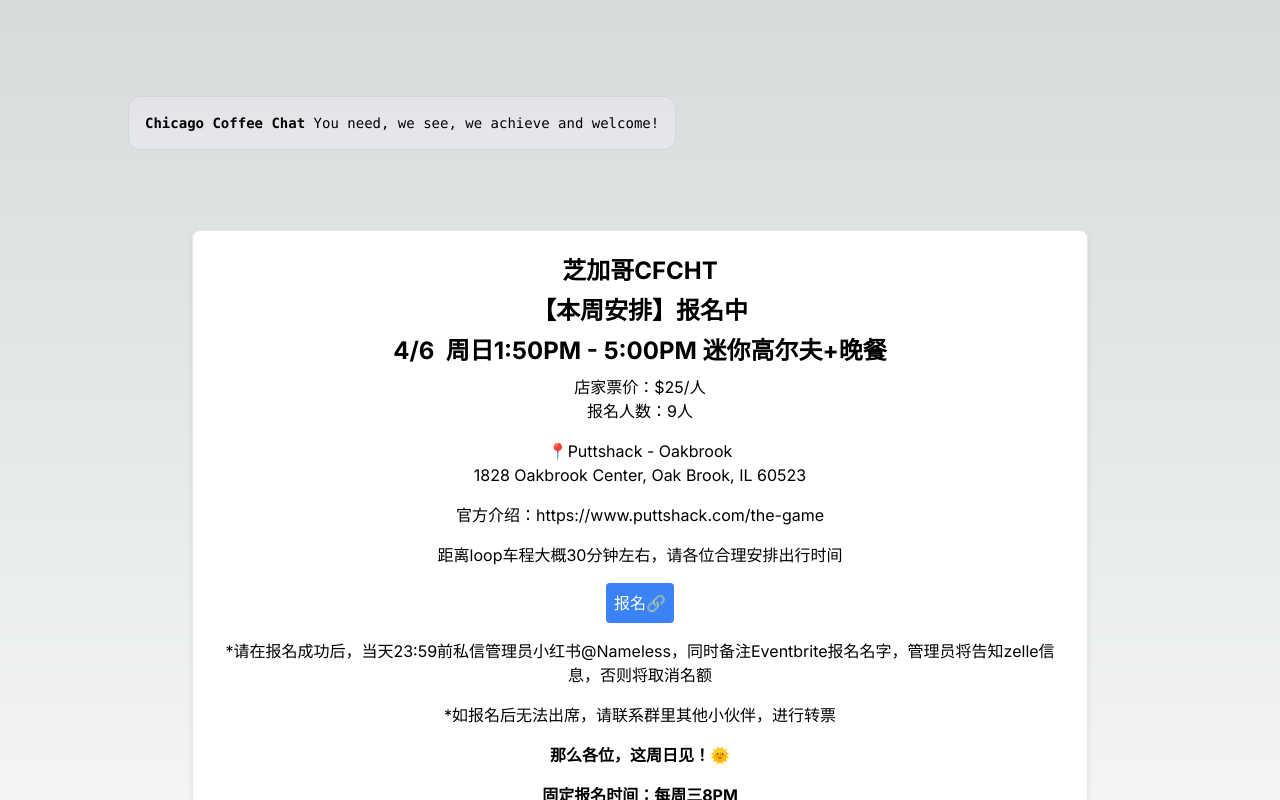
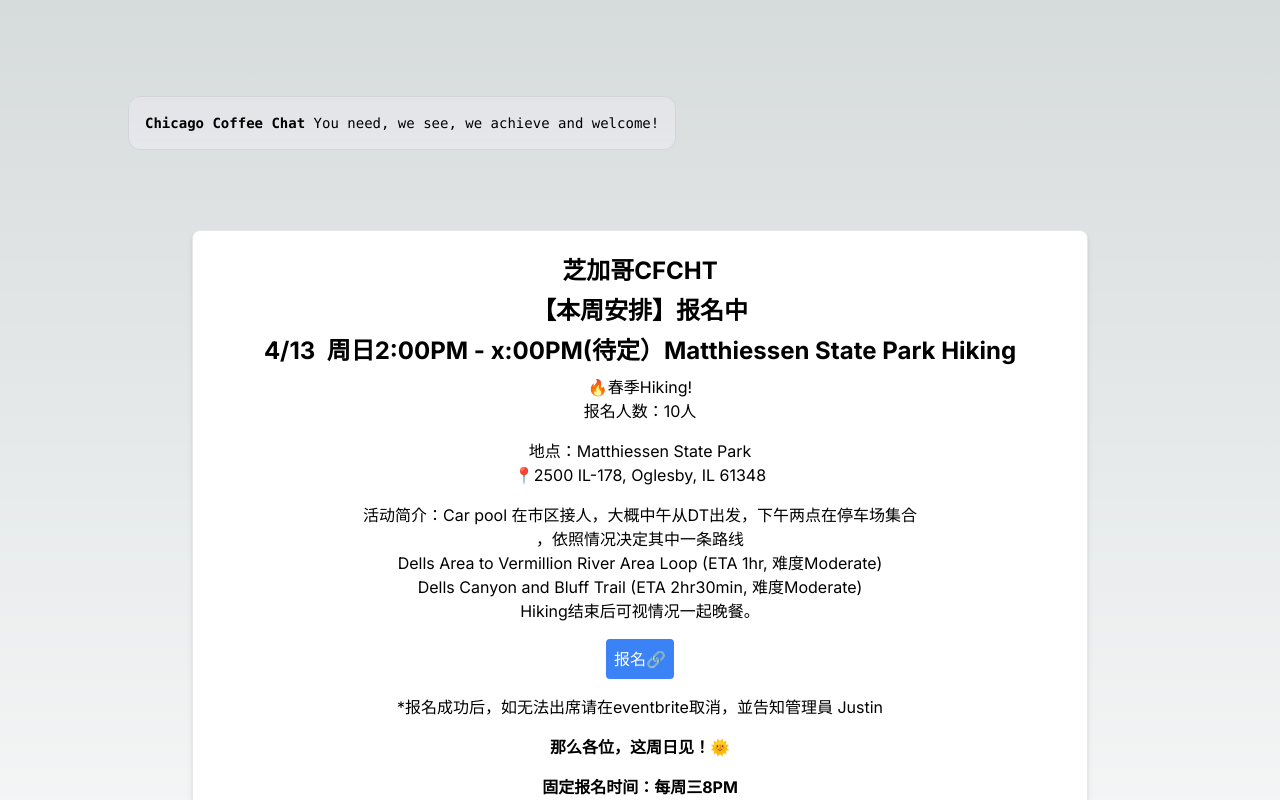
Before and after one commit to Brack-Wang/nextjs, a Next.js app: page / in a window 1280 px wide. Shown: the top 800 px of the page. Built offline with nearby package versions, Linux system fonts and the light colour scheme.

Commit message:
Update page.tsx

```diff
--- a/app/page.tsx
+++ b/app/page.tsx
@@ -23,14 +23,12 @@ export default function Home() {
       {/* TODO: Change the content for weekly events' information below */}
       {/* Event Details Replacement Start */}
         <h2 className="text-2xl font-bold mb-2">【本周安排】报名中</h2>
-        <h2 className="text-2xl font-bold mb-2">4/6  周日1:50PM - 5:00PM 迷你高尔夫+晚餐</h2>
-        <p className="mb-4">店家票价：$25/人<br />报名人数：9人</p>
-        <p className="mb-4">📍Puttshack - Oakbrook<br />1828 Oakbrook Center, Oak Brook, IL 60523</p>
-        <p className="mb-4">官方介绍：https://www.puttshack.com/the-game</p>
-        <p className="mb-4">距离loop车程大概30分钟左右，请各位合理安排出行时间</p>
+        <h2 className="text-2xl font-bold mb-2">4/13  周日2:00PM - x:00PM(待定）Matthiessen State Park Hiking</h2>
+        <p className="mb-4">🔥春季Hiking!<br />报名人数：10人</p>
+        <p className="mb-4">地点：Matthiessen State Park<br />📍2500 IL-178, Oglesby, IL 61348</p>
+        <p className="mb-4">活动简介：Car pool 在市区接人，大概中午从DT出发，下午两点在停车场集合<br />，依照情况决定其中一条路线 <br />Dells Area to Vermillion River Area Loop (ETA 1hr, 难度Moderate)<br />Dells Canyon and Bluff Trail (ETA 2hr30min, 难度Moderate)<br />Hiking结束后可视情况一起晚餐。</p>
         <a href="https://www.eventbrite.com/e/cfcht46-1250pm-400pm-tickets-1310612450119?aff=oddtdtcreator" target="_blank" className="inline-block bg-blue-500 text-white p-2 rounded hover:bg-blue-700 transition duration-300 ease-in-out">报名🔗</a>
-        <p className="mt-4">*请在报名成功后，当天23:59前私信管理员小红书@Nameless，同时备注Eventbrite报名名字，管理员将告知zelle信息，否则将取消名额</p>
-        <p className="mt-4">*如报名后无法出席，请联系群里其他小伙伴，进行转票</p>
+        <p className="mt-4">*报名成功后，如无法出席请在eventbrite取消，並告知管理員 Justin</p>
         <p className="mt-4 font-bold">那么各位，这周日见！🌞</p>
         <p className="mt-4 font-bold">固定报名时间：每周三8PM</p>
       {/* Event Details Replacement End */}
```
